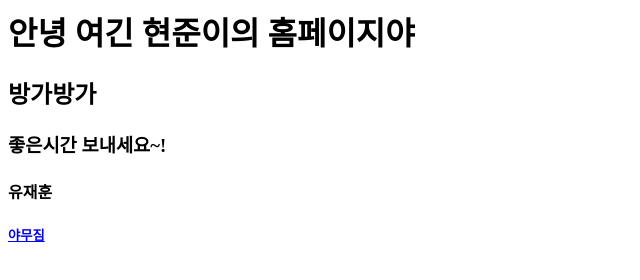
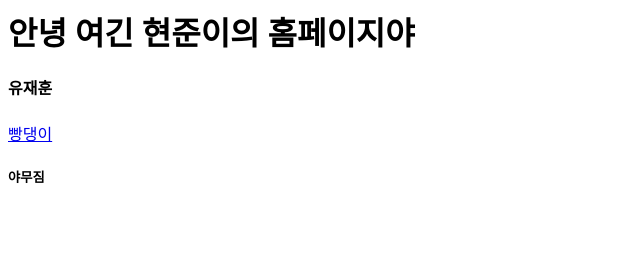
Before and after one commit to himanameishwh/wc2022, a plain HTML site: page index.html in a window 1280 px wide. Shown: the whole page, without its empty margins (0-640 px from the left). Drawn offline with Linux system fonts and the light colour scheme.

Commit message:
Update index.html

```diff
--- a/index.html
+++ b/index.html
@@ -4,10 +4,9 @@
 <HEAD/>
 <BODY>
 <h1>안녕 여긴 현준이의 홈페이지야</h1>
-<h2>방가방가</h2>
-<h3>좋은시간 보내세요~!</h3>
 <h4>유재훈</h4>
-<a href="<https://uncheon.hs.kr/>"빵댕이</a>
+<a href="https://uncheon.hs.kr/">빵댕이</a>
 <h5>야무짐</h5>
+
 </BODY>
 <HTML>
```
